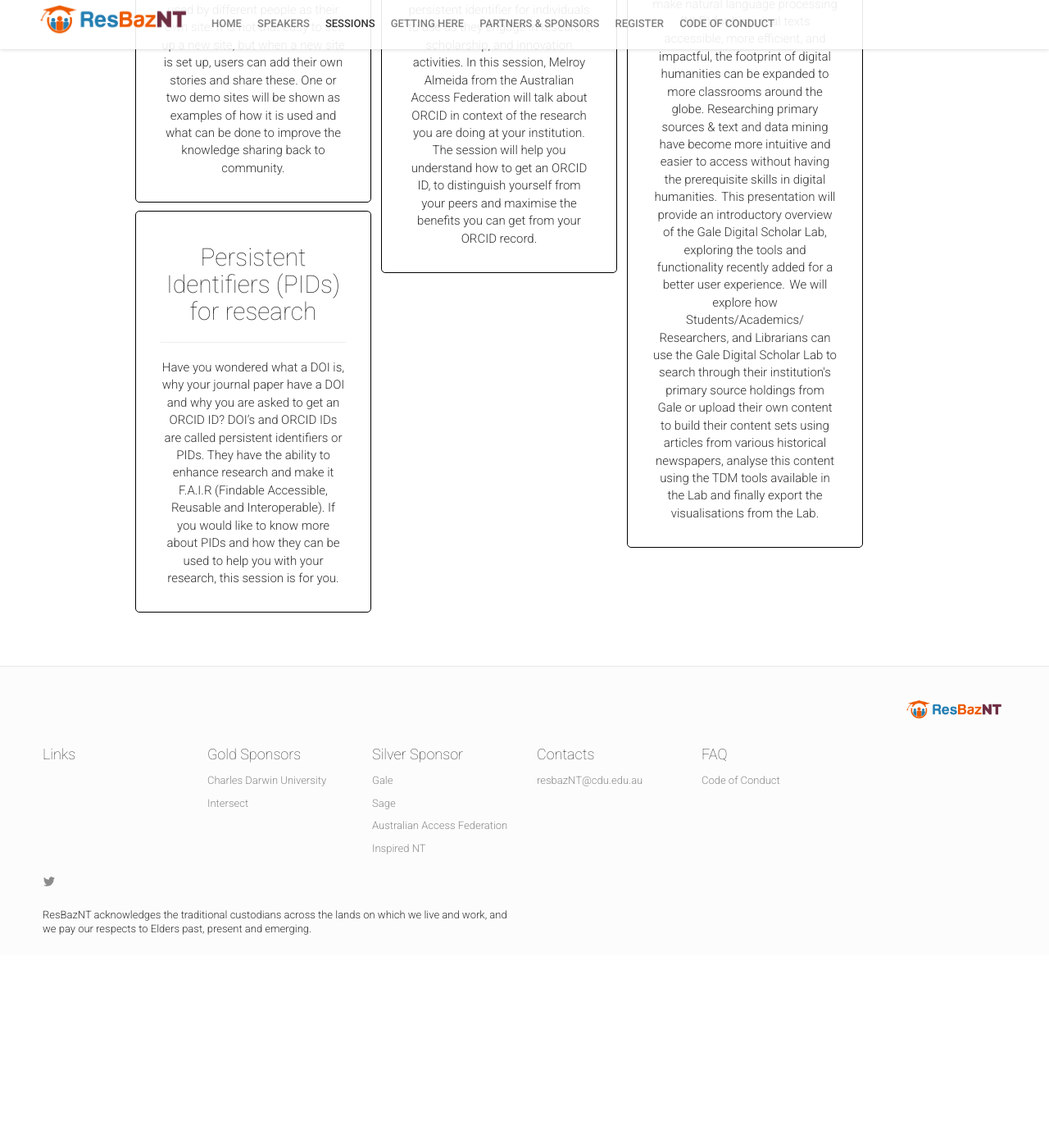
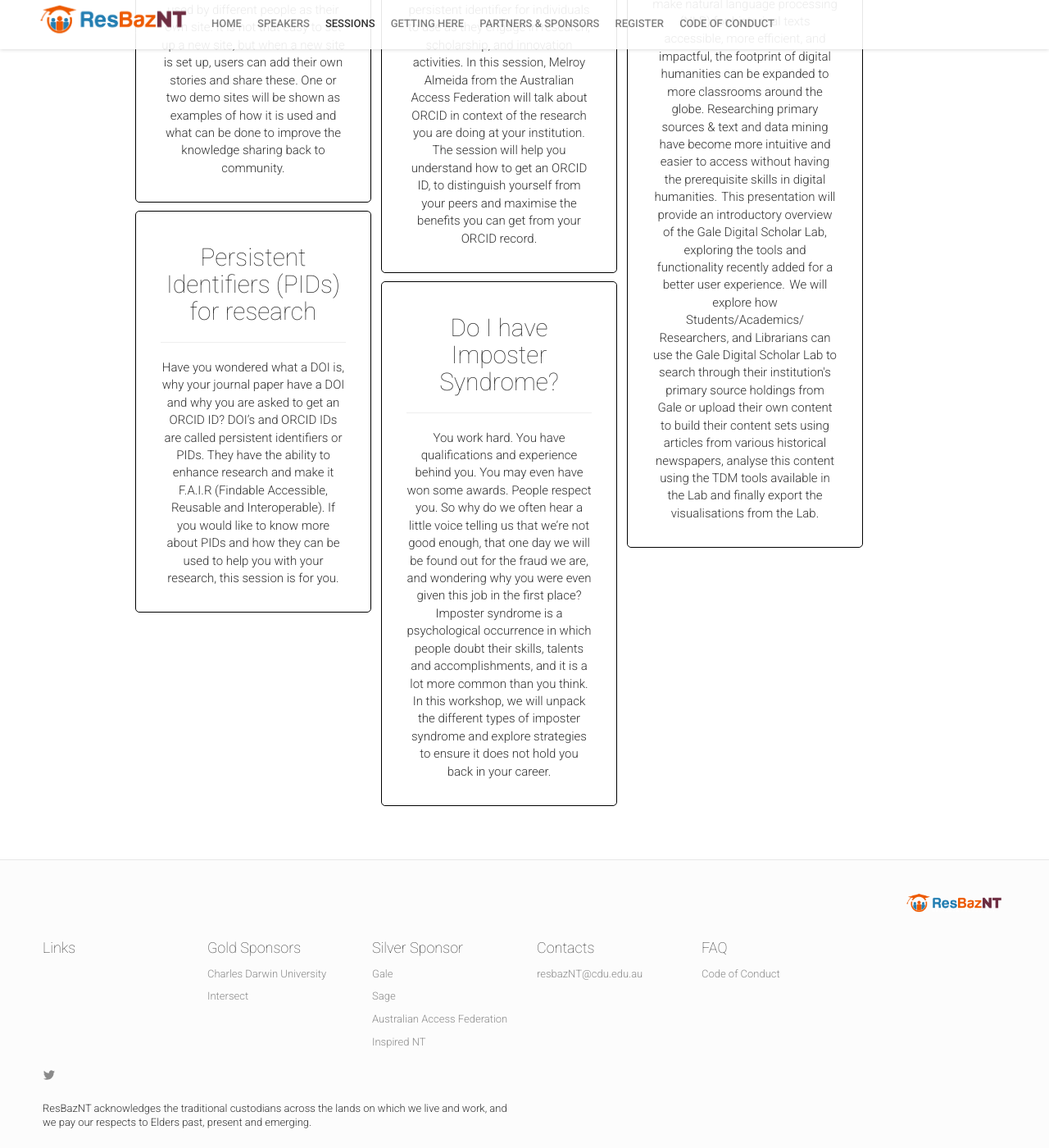
Before and after one commit to resbaznt/resbaz2023NT, a Jekyll site: the page built from sessions.html, in a window 1280 px wide and 1400 px high, scrolled down 1304 px. Shown: the whole window at 82% size. Built offline with Jekyll 4.4.1, drawn with Linux system fonts in a browser that asks for light colours; nearby versions of some CDN libraries; comment, search, counter and statistics services are not loaded; before the commit the page ends 2469 px from its top, so only the background shows below that.

Commit message:
Update sessions.yml

```diff
--- a/_data/sessions.yml
+++ b/_data/sessions.yml
@@ -112,3 +112,12 @@
   #service: true
   #hidden: true
   description: "Have you wondered what a DOI is, why your journal paper have a DOI and why you are asked to get an ORCID ID? DOI’s and ORCID IDs are called persistent identifiers or PIDs. They have the ability to enhance research and make it F.A.I.R (Findable Accessible, Reusable and Interoperable). If you would like to know more about PIDs and how they can be used to help you with your research, this session is for you."
+
+-
+  id: 1059
+  title: "Do I have Imposter Syndrome?"
+  subtype: workshop
+  speakers: [9]
+  #service: true
+  #hidden: true
+  description: "You work hard. You have qualifications and experience behind you. You may even have won some awards. People respect you. So why do we often hear a little voice telling us that we’re not good enough, that one day we will be found out for the fraud we are, and wondering why you were even given this job in the first place? Imposter syndrome is a psychological occurrence in which people doubt their skills, talents and accomplishments, and it is a lot more common than you think. In this workshop, we will unpack the different types of imposter syndrome and explore strategies to ensure it does not hold you back in your career. "
```
